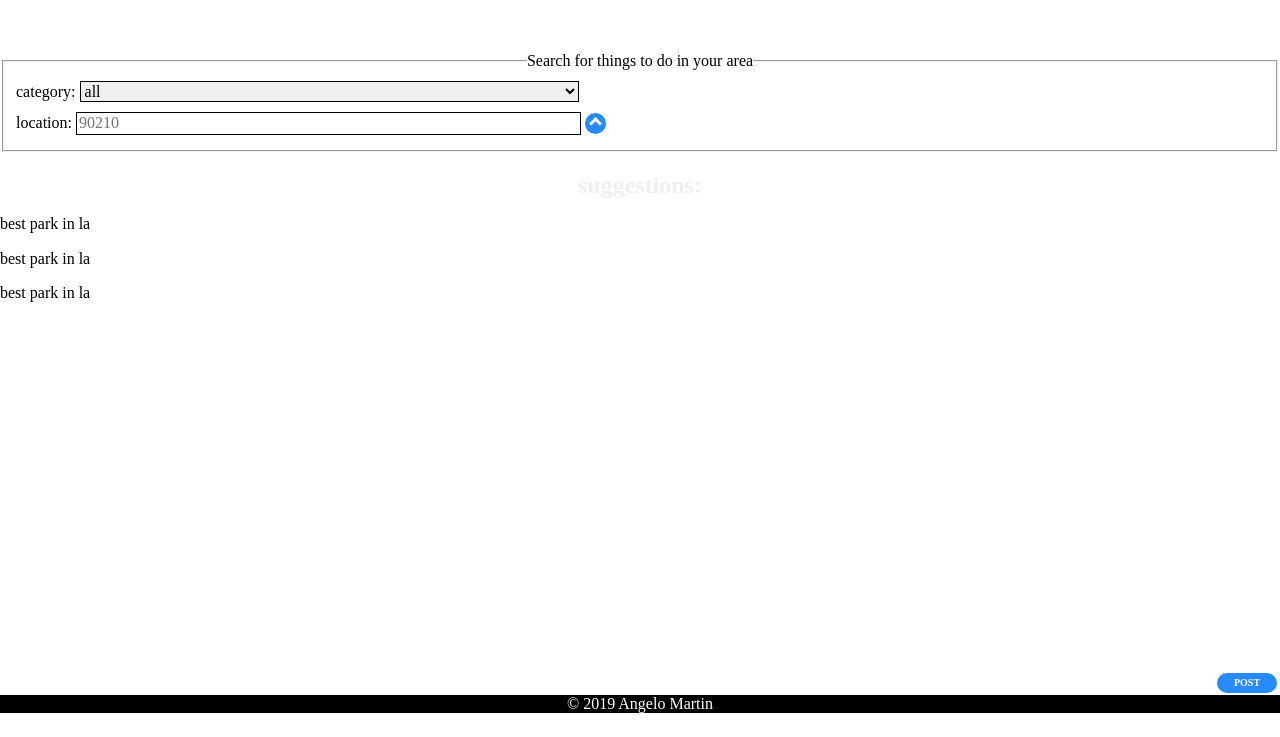
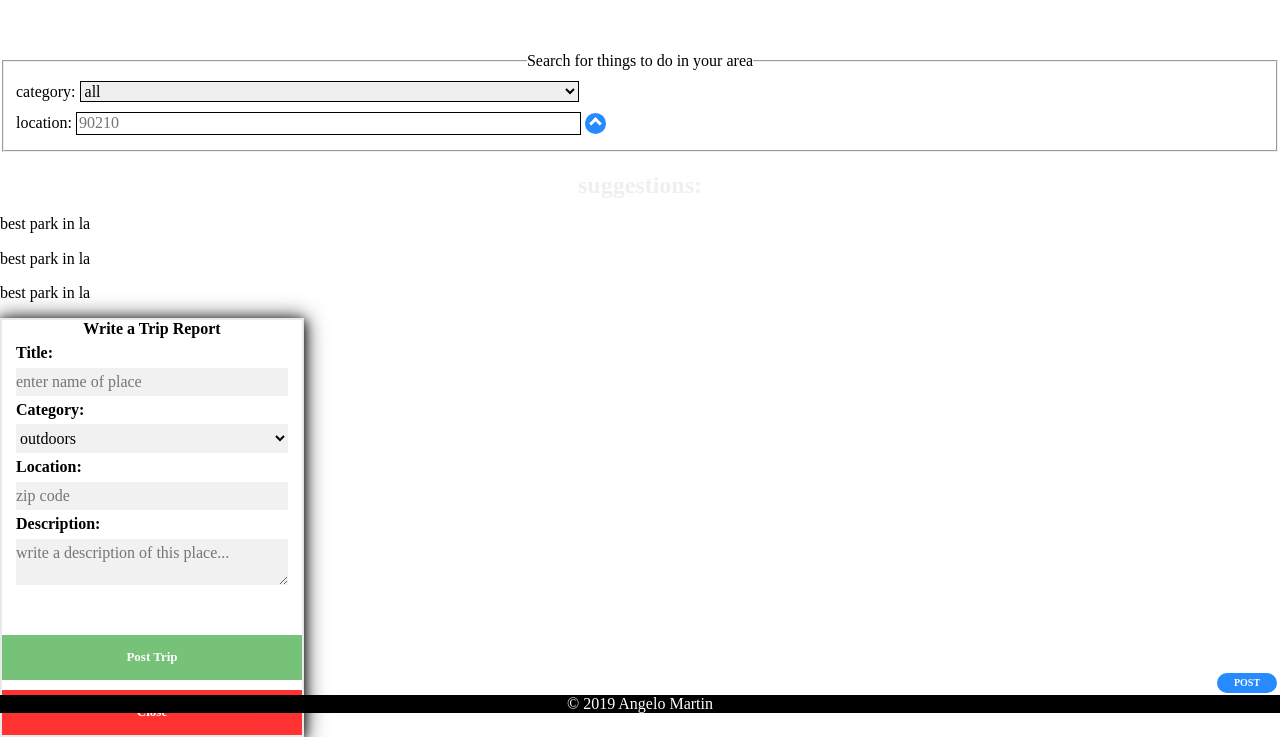
Before and after one commit to angeloqmartin/kronicles, a website: page public/index.html in a window 1280 px wide. Shown: the part 87-824 px from the top of the page. Before the commit the page ends 800 px from the top, so only its background shows below. Drawn offline with nearby package versions, Linux system fonts and the light colour scheme; a web font is replaced by a local one.

Commit message:
implemented post a trip form

```diff
--- a/public/index.html
+++ b/public/index.html
@@ -32,6 +32,25 @@
         <h2 class="trip-suggestions">suggestions:</h2>
         <div class="tripReport-container" id="js-tripReport-container"></div>
         <button class="post-btn" name="post" type="button">POST</button>
+        <form role="form" action="#" class="post-trip-report-form" id="trip-report-form">
+            <fieldset>
+                <legend>Write a Trip Report</legend>
+                <label for="title" form="create-trip-report-form-report-form">Title:</label>
+                <input class="post-form-fields" role="text" form="create-trip-report-form-report-form" type="text" placeholder="enter name of place" name="title" required>
+                <label for="tirp-category" form="create-trip-report-form-report-form">Category:</label>
+                <select class="post-form-fields" form="create-trip-report-form-report-form" name="tirp-category" required>
+                <option value="outdoors">outdoors</option>
+                <option value="indoors">indoors</option>
+                <option value="food">food</option>
+                </select>
+                <label for="trip-location" form="create-trip-report-form-report-form">Location:</label>
+                <input class="post-form-fields" role="searchbox" form="create-trip-report-form-report-form" type="text" name="trip-location" pattern="[0-9]{5}" placeholder="zip code" title="Five digit zip code" max="5" required>
+                <label for="description" form="create-trip-report-form-report-form">Description:</label>
+                <textarea class="post-form-fields" role="textbox" form="create-trip-report-form-report-form" maxlength="500" name="description" placeholder="write a description of this place..." required></textarea>
+            </fieldset>
+            <button class="trip-report-form-btn submit-trip-report-form-btn" type="submit">Post Trip</button>
+            <button class="trip-report-form-btn close-trip-report-form-btn">Close</button>
+        </form>
     </main>
     <footer>&copy; 2019 Angelo Martin</footer>
     <!-- js script links -->
```
